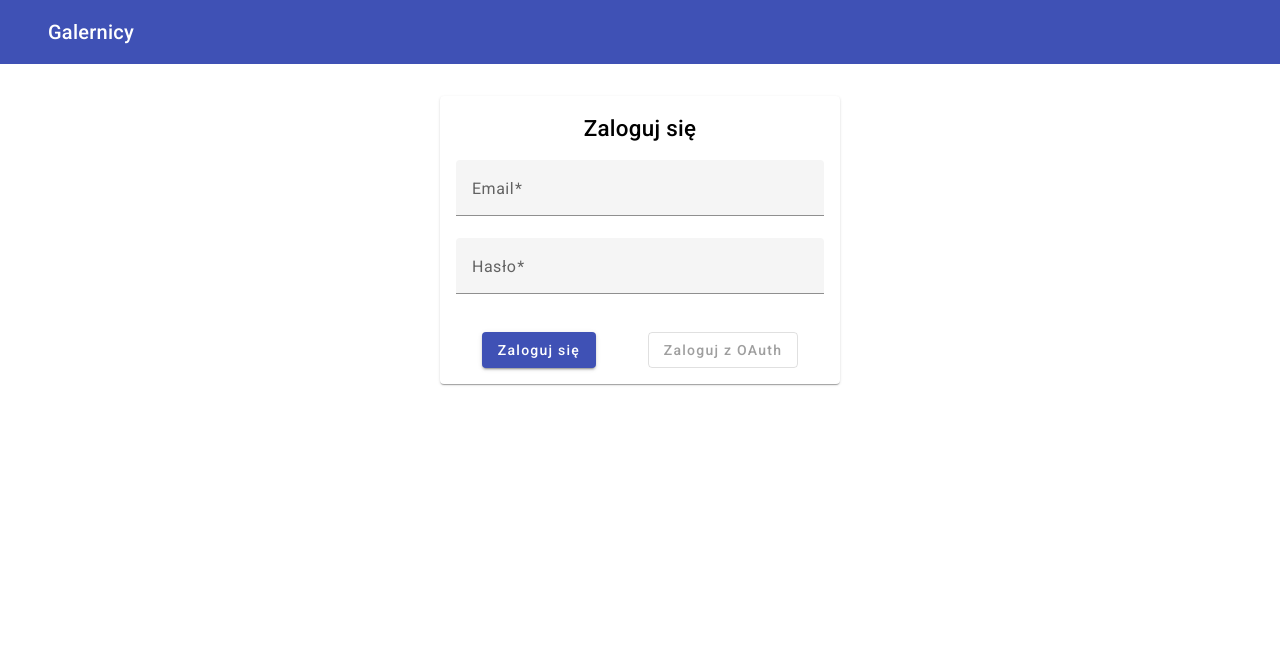
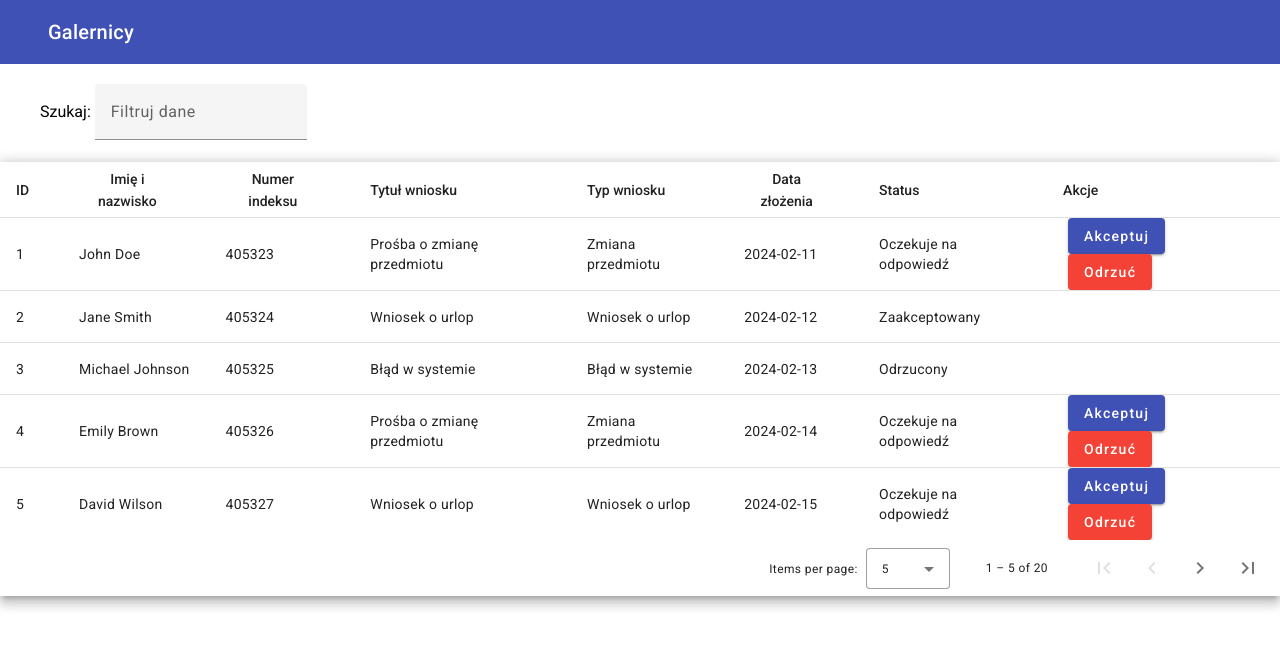
Before and after one commit to AGH-Group-Management/gm-frontend, an Angular app: page / in a window 1280 px wide. Shown: the top 648 px of the page. Built offline with nearby package versions, Linux system fonts and the light colour scheme.

Commit message:
Created Dean's requests list with sorting and filtering temporarly based on mock data

```diff
--- a/src/app/app.component.html
+++ b/src/app/app.component.html
@@ -1,2 +1,2 @@
 <app-navbar></app-navbar>
-<app-login></app-login>
+<app-dean-requests-list></app-dean-requests-list>
--- a/src/app/app.component.ts
+++ b/src/app/app.component.ts
@@ -2,13 +2,14 @@ import { Component } from '@angular/core';
 import { RouterOutlet } from '@angular/router';
 import { LoginComponent } from "./login/login.component";
 import { NavbarComponent } from "./navbar/navbar.component";
+import { DeanRequestsListComponent } from "./dean-requests-list/dean-requests-list.component";
 
 @Component({
     selector: 'app-root',
     standalone: true,
     templateUrl: './app.component.html',
     styleUrl: './app.component.scss',
-    imports: [RouterOutlet, LoginComponent, NavbarComponent]
+    imports: [RouterOutlet, LoginComponent, NavbarComponent, DeanRequestsListComponent]
 })
 export class AppComponent {
   title = 'gm-frontend';
--- /dev/null
+++ b/src/app/dean-requests-list/dean-requests-list.component.html
@@ -0,0 +1,60 @@
+<div class="filter-container">
+    <label for="filter-input">Szukaj: </label>
+    <mat-form-field appearance="fill">
+        <input id="filter-input" matInput (keyup)="applyFilter($event)" placeholder="Filtruj dane">
+    </mat-form-field>
+</div>
+<div class="mat-elevation-z8">
+    <table mat-table [dataSource]="dataSource" matSort #requestsTbSort="matSort" class="mat-elevation-z8">
+
+      <ng-container matColumnDef="id">
+        <th mat-header-cell *matHeaderCellDef mat-sort-header> ID </th>
+        <td mat-cell *matCellDef="let element"> {{element.id}} </td>
+      </ng-container>
+
+      <ng-container matColumnDef="fullname">
+        <th mat-header-cell *matHeaderCellDef mat-sort-header> Imię i nazwisko </th>
+        <td mat-cell *matCellDef="let element"> {{element.fullname}} </td>
+      </ng-container>
+
+      <ng-container matColumnDef="indexNo">
+        <th mat-header-cell *matHeaderCellDef mat-sort-header> Numer indeksu </th>
+        <td mat-cell *matCellDef="let element"> {{element.indexNo }} </td>
+      </ng-container>
+
+      <ng-container matColumnDef="requestTitle">
+        <th mat-header-cell *matHeaderCellDef mat-sort-header> Tytuł wniosku </th>
+        <td mat-cell *matCellDef="let element"> {{element.requestTitle}} </td>
+      </ng-container>
+
+      <ng-container matColumnDef="requestType">
+        <th mat-header-cell *matHeaderCellDef mat-sort-header> Typ wniosku </th>
+        <td mat-cell *matCellDef="let element"> {{element.requestType}} </td>
+      </ng-container>
+
+      <ng-container matColumnDef="date">
+        <th mat-header-cell *matHeaderCellDef mat-sort-header> Data złożenia </th>
+        <td mat-cell *matCellDef="let element"> {{element.date}} </td>
+      </ng-container>
+
+      <ng-container matColumnDef="status">
+        <th mat-header-cell *matHeaderCellDef mat-sort-header> Status </th>
+        <td mat-cell *matCellDef="let element"> {{element.status}} </td>
+      </ng-container>
+
+      <ng-container matColumnDef="actions">
+        <th mat-header-cell *matHeaderCellDef> Akcje </th>
+        <td mat-cell *matCellDef="let element" class="actions-col">
+            @if (element.status === 'Oczekuje na odpowiedź') {
+                <button mat-raised-button color="primary" (click)="acceptRequest(element)">Akceptuj</button>
+                <button mat-raised-button color="warn" (click)="rejectRequest(element)">Odrzuć</button>
+            }
+        </td>
+      </ng-container>
+
+      <tr mat-header-row *matHeaderRowDef="displayedColumns"></tr>
+      <tr mat-row *matRowDef="let row; columns: displayedColumns;"></tr>
+    </table>
+
+    <mat-paginator [pageSizeOptions]="[5, 10, 25, 100]" showFirstLastButtons></mat-paginator>
+  </div>
--- /dev/null
+++ b/src/app/dean-requests-list/dean-requests-list.component.scss
@@ -0,0 +1,9 @@
+.actions-col {
+    button {
+        margin: 0 5px;
+    }
+}
+
+.filter-container {
+    margin: 20px 0px 0px 40px;
+}
--- /dev/null
+++ b/src/app/dean-requests-list/dean-requests-list.component.ts
@@ -0,0 +1,75 @@
+import { AfterViewInit, Component, ViewChild } from '@angular/core';
+import {MatTableModule} from '@angular/material/table';
+import { MatTableDataSource } from '@angular/material/table';
+import { MatPaginator } from '@angular/material/paginator';
+import { MatButtonModule } from '@angular/material/button';
+import {MatSort, MatSortModule} from '@angular/material/sort';
+import {MatFormFieldModule} from '@angular/material/form-field';
+import {MatInputModule} from '@angular/material/input';
+
+@Component({
+  selector: 'app-dean-requests-list',
+  standalone: true,
+  imports: [
+    MatPaginator,
+    MatTableModule,
+    MatButtonModule,
+    MatSortModule,
+    MatFormFieldModule,
+    MatInputModule,
+    ],
+  templateUrl: './dean-requests-list.component.html',
+  styleUrl: './dean-requests-list.component.scss'
+})
+export class DeanRequestsListComponent implements AfterViewInit{
+  displayedColumns: string[] = ['id', 'fullname', 'indexNo', 'requestTitle', 'requestType', 'date', 'status', 'actions'];
+  dataSource = new MatTableDataSource<unknown>([]);
+
+  @ViewChild('requestsTbSort') requestsTbSort = new MatSort();
+  @ViewChild(MatPaginator) paginator!: MatPaginator;
+
+  // Mock data (in future this will be fetched from the backend)
+  data = [
+    { id: 1, fullname: 'John Doe', indexNo: '405323', requestTitle: 'Prośba o zmianę przedmiotu', requestType: 'Zmiana przedmiotu', date: '2024-02-11', status: 'Oczekuje na odpowiedź'},
+    { id: 2, fullname: 'Jane Smith', indexNo: '405324', requestTitle: 'Wniosek o urlop', requestType: 'Wniosek o urlop', date: '2024-02-12', status: 'Zaakceptowany'},
+    { id: 3, fullname: 'Michael Johnson', indexNo: '405325', requestTitle: 'Błąd w systemie', requestType: 'Błąd w systemie', date: '2024-02-13', status: 'Odrzucony'},
+    { id: 4, fullname: 'Emily Brown', indexNo: '405326', requestTitle: 'Prośba o zmianę przedmiotu', requestType: 'Zmiana przedmiotu', date: '2024-02-14', status: 'Oczekuje na odpowiedź'},
+    { id: 5, fullname: 'David Wilson', indexNo: '405327', requestTitle: 'Wniosek o urlop', requestType: 'Wniosek o urlop', date: '2024-02-15', status: 'Oczekuje na odpowiedź'},
+    { id: 6, fullname: 'Sophia Taylor', indexNo: '405328', requestTitle: 'Błąd w systemie', requestType: 'Błąd w systemie', date: '2024-02-16', status: 'Zaakceptowany'},
+    { id: 7, fullname: 'James Martinez', indexNo: '405329', requestTitle: 'Prośba o zmianę przedmiotu', requestType: 'Zmiana przedmiotu', date: '2024-02-17', status: 'Oczekuje na odpowiedź'},
+    { id: 8, fullname: 'Olivia Anderson', indexNo: '405330', requestTitle: 'Wniosek o urlop', requestType: 'Wniosek o urlop', date: '2024-02-18', status: 'Oczekuje na odpowiedź'},
+    { id: 9, fullname: 'Daniel Garcia', indexNo: '405331', requestTitle: 'Błąd w systemie', requestType: 'Błąd w systemie', date: '2024-02-19', status: 'Odrzucony'},
+    { id: 10, fullname: 'Emma Hernandez', indexNo: '405332', requestTitle: 'Prośba o zmianę przedmiotu', requestType: 'Zmiana przedmiotu', date: '2024-02-20', status: 'Zaakceptowany'},
+    { id: 11, fullname: 'Alexander Martinez', indexNo: '405333', requestTitle: 'Wniosek o urlop', requestType: 'Wniosek o urlop', date: '2024-02-21', status: 'Zaakceptowany'},
+    { id: 12, fullname: 'Isabella Robinson', indexNo: '405334', requestTitle: 'Błąd w systemie', requestType: 'Błąd w systemie', date: '2024-02-22', status: 'Oczekuje na odpowiedź'},
+    { id: 13, fullname: 'Ethan Wright', indexNo: '405335', requestTitle: 'Prośba o zmianę przedmiotu', requestType: 'Zmiana przedmiotu', date: '2024-02-23', status: 'Oczekuje na odpowiedź'},
+    { id: 14, fullname: 'Mia Lewis', indexNo: '405336', requestTitle: 'Wniosek o urlop', requestType: 'Wniosek o urlop', date: '2024-02-24', status: 'Oczekuje na odpowiedź'},
+    { id: 15, fullname: 'Benjamin Walker', indexNo: '405337', requestTitle: 'Błąd w systemie', requestType: 'Błąd w systemie', date: '2024-02-25', status: 'Zaakceptowany'},
+    { id: 16, fullname: 'Ava Hall', indexNo: '405338', requestTitle: 'Prośba o zmianę przedmiotu', requestType: 'Zmiana przedmiotu', date: '2024-02-26', status: 'Zaakceptowany'},
+    { id: 17, fullname: 'William Young', indexNo: '405339', requestTitle: 'Wniosek o urlop', requestType: 'Wniosek o urlop', date: '2024-02-27', status: 'Oczekuje na odpowiedź'},
+    { id: 18, fullname: 'Sofia Perez', indexNo: '405340', requestTitle: 'Błąd w systemie', requestType: 'Błąd w systemie', date: '2024-02-28', status: 'Odrzucony'},
+    { id: 19, fullname: 'Michael Nguyen', indexNo: '405341', requestTitle: 'Prośba o zmianę przedmiotu', requestType: 'Zmiana przedmiotu', date: '2024-02-29', status: 'Oczekuje na odpowiedź'},
+    { id: 20, fullname: 'Victoria King', indexNo: '405342', requestTitle: 'Wniosek o urlop', requestType: 'Wniosek o urlop', date: '2024-03-01', status: 'Zaakceptowany'}
+  ];
+
+  constructor() {}
+
+  ngAfterViewInit(): void {
+    this.dataSource = new MatTableDataSource<unknown>(this.data);
+    this.requestsTbSort.disableClear = true;
+    this.dataSource.sort = this.requestsTbSort;
+    this.dataSource.paginator = this.paginator;
+  }
+
+  protected acceptRequest(id: number): void {
+    console.log(`Accepted request with id: ${id}`);
+  }
+
+  protected rejectRequest(id: number): void {
+    console.log(`Rejected request with id: ${id}`);
+  }
+
+  protected applyFilter(event: Event): void {
+    this.dataSource.filter = (event.target as HTMLTextAreaElement).value.trim().toLowerCase()
+  }
+}
```
Also changed, not shown: 1 other file (tests, documents, lock files or other folders).
